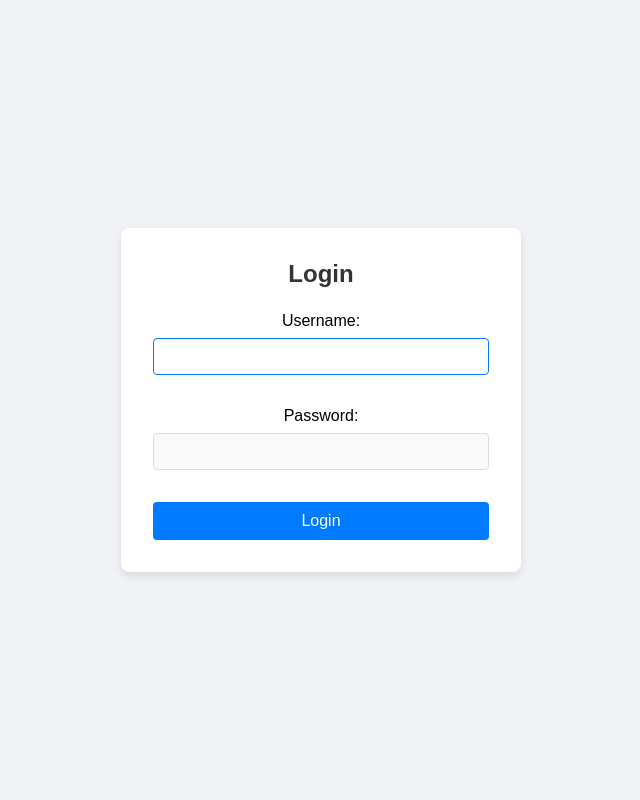
After one commit to GustavoLarcoDev/Roofing, a Django app: page /accounts/login/ in a window 1280 px wide. The commit adds this page. Shown: the whole page, without its empty margins (319-959 px from the left). Run offline with Django 5.2, Linux system fonts and the light colour scheme.

Commit message:
login and user

```diff
--- /dev/null
+++ b/projects/templates/registration/login.html
@@ -0,0 +1,96 @@
+<!DOCTYPE html>
+<html lang="en">
+<head>
+    <meta charset="UTF-8">
+    <meta name="viewport" content="width=device-width, initial-scale=1.0">
+    <title>Login</title>
+    <style>
+        * {
+            margin: 0;
+            padding: 0;
+            box-sizing: border-box;
+            font-family: Arial, sans-serif;
+        }
+
+        body {
+            display: flex;
+            justify-content: center;
+            align-items: center;
+            min-height: 100vh;
+            background-color: #f0f2f5;
+        }
+
+        .container {
+            width: 100%;
+            max-width: 400px;
+            background-color: #ffffff;
+            padding: 2rem;
+            border-radius: 8px;
+            box-shadow: 0 4px 8px rgba(0, 0, 0, 0.1);
+            text-align: center;
+        }
+
+        h2 {
+            font-size: 24px;
+            margin-bottom: 1.5rem;
+            color: #333333;
+        }
+
+        form {
+            display: flex;
+            flex-direction: column;
+        }
+
+        form p {
+            margin-bottom: 1rem;
+        }
+
+        input[type="text"],
+        input[type="password"] {
+            width: 100%;
+            padding: 10px;
+            margin: 0.5rem 0 1rem 0;
+            border: 1px solid #ddd;
+            border-radius: 4px;
+            background-color: #fafafa;
+        }
+
+        input[type="text"]:focus,
+        input[type="password"]:focus {
+            outline: none;
+            border-color: #007bff;
+            background-color: #ffffff;
+        }
+
+        .btn-primary {
+            width: 100%;
+            padding: 10px;
+            font-size: 16px;
+            color: #ffffff;
+            background-color: #007bff;
+            border: none;
+            border-radius: 4px;
+            cursor: pointer;
+            transition: background-color 0.3s;
+        }
+
+        .btn-primary:hover {
+            background-color: #0056b3;
+        }
+
+        .btn-primary:active {
+            background-color: #004080;
+        }
+    </style>
+</head>
+<body>
+    <div class="container">
+        <h2>Login</h2>
+        <form method="post">
+            {% csrf_token %}
+            {{ form.as_p }}
+            <button type="submit" class="btn btn-primary">Login</button>
+        </form>
+    </div>
+</body>
+</html>
--- a/projects/urls.py
+++ b/projects/urls.py
@@ -6,5 +6,13 @@ urlpatterns = [
     path('dashboard/', views.customer_dashboard, name='customer_dashboard'),
     path('logout/', auth_views.LogoutView.as_view(next_page='homepage'),
          name='logout'),
+    path('project/<int:project_id>/', views.project_detail,
+         name='project_detail'),
+    path('admin/projects/', views.admin_project_list,
+         name='admin_project_list'),
+    path('admin/projects/<int:project_id>/edit/', views.admin_project_edit,
+         name='admin_project_edit'),
+    path('admin/projects/create/', views.admin_project_create,
+         name='admin_project_create'),
 
 ]
--- a/roofing_project/settings.py
+++ b/roofing_project/settings.py
@@ -129,3 +129,4 @@ MEDIA_URL = '/media/'
 EMAIL_BACKEND = 'django.core.mail.backends.console.EmailBackend'
 DEFAULT_FROM_EMAIL = 'gustavo.larcoj@gmail.com'
 STATIC_ROOT = os.path.join(BASE_DIR, 'staticfiles')
+LOGIN_REDIRECT_URL = 'homepage'
--- a/roofing_project/urls.py
+++ b/roofing_project/urls.py
@@ -23,5 +23,6 @@ from projects import views
 urlpatterns = [
     path("admin/", admin.site.urls),
     path('', views.homepage, name='homepage'),
-    path('projects/', include('projects.urls')),
+    path('', include('projects.urls')),
+    path('accounts/', include('django.contrib.auth.urls')),
 ]
```
Also changed, not shown: projects/apps.py (+5 -2 lines), projects/forms.py (+19 -0 lines), projects/signals.py (added, +10 -0 lines), projects/templates/base.html (+2 -9 lines), projects/templates/projects/admin_project_create.html (added, +40 -0 lines), projects/templates/projects/admin_project_edit.html (added, +32 -0 lines), projects/templates/projects/admin_project_list.html (added, +33 -0 lines), projects/templates/projects/customer_dashboard.html (+27 -18 lines), projects/templates/projects/footer.html (added, +34 -0 lines), projects/templates/projects/homepage.html (+1 -14 lines), projects/templates/projects/project_detail.html (added, +26 -0 lines), projects/views.py (+74 -7 lines), db.sqlite3.
